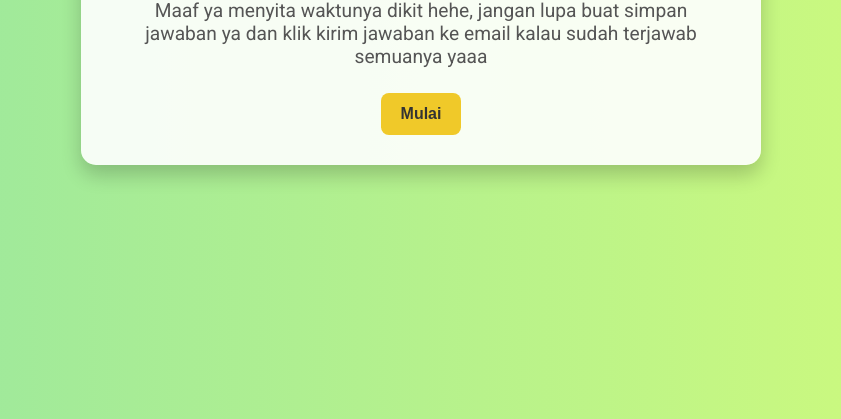
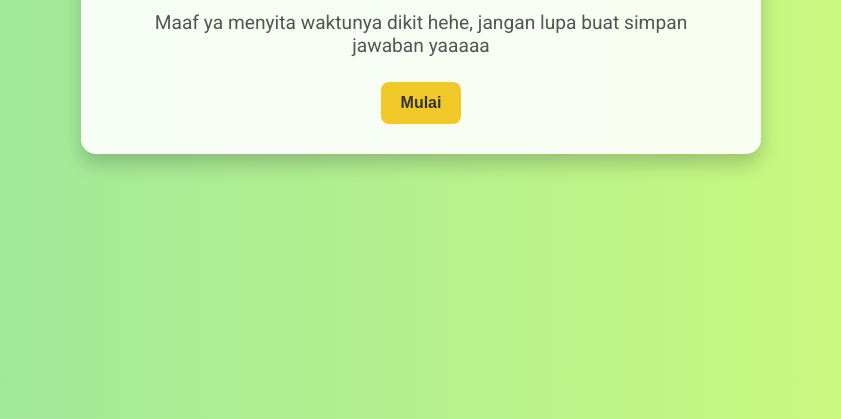
Before and after one commit to Tyannnn19/asking, a plain HTML site: page index.html in a window 1280 px wide. Shown: the part 381-800 px from the top of the page, without its empty margins (219-1060 px from the left). Drawn offline with Linux system fonts and the light colour scheme.

Commit message:
index.html

```diff
--- a/index.html
+++ b/index.html
@@ -10,7 +10,7 @@
 <body>
   <div class="container fade-in">
     <h1 class="main-title">Hai <span class="highlight">Iis</span></h1>
-    <p class="subtitle">Maaf ya menyita waktunya dikit hehe, jangan lupa buat simpan jawaban ya dan klik kirim jawaban ke email kalau sudah terjawab semuanya yaaa</p>
+    <p class="subtitle">Maaf ya menyita waktunya dikit hehe, jangan lupa buat simpan jawaban yaaaaa</p>
     <button class="btn primary" onclick="window.location.href='main.html'">Mulai</button>
   </div>
 </body>
```
